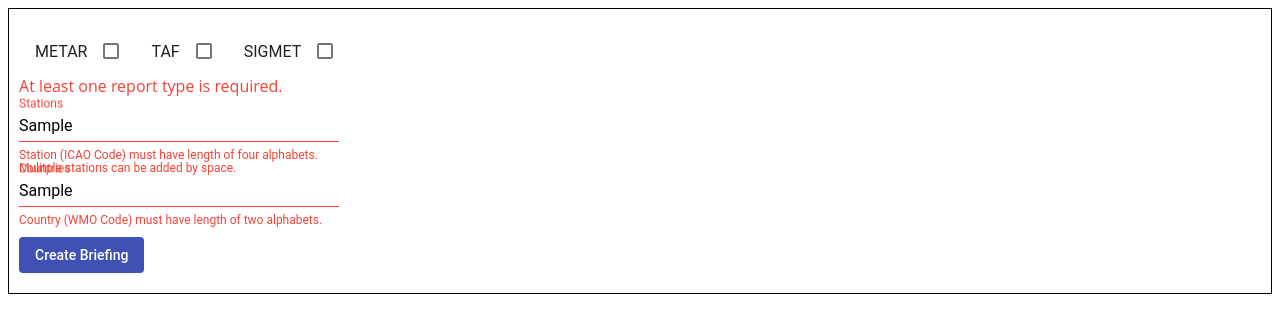
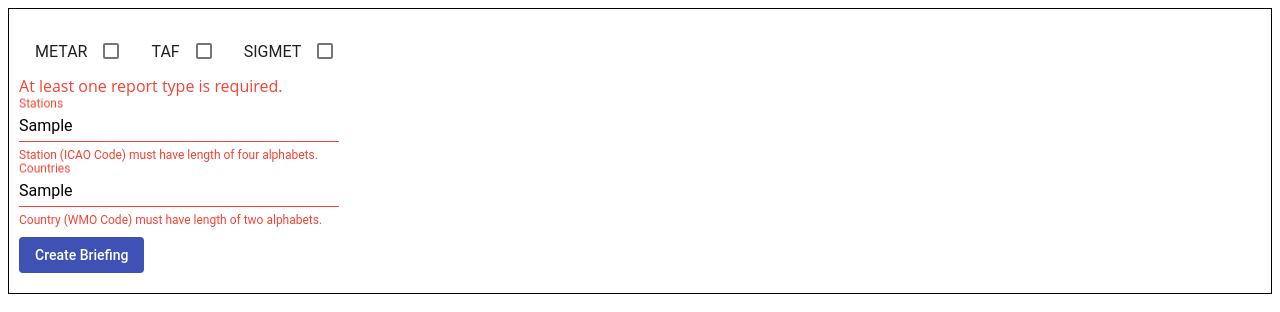
Before and after one commit to brano007/meteo, an Angular app: page / in a window 1280 px wide. Both pictures are taken after typing "Sample", "Sample" into the empty fields and a click on the button "Create Briefing". Shown: the top 312 px of the page. Built offline with nearby package versions, Linux system fonts and the light colour scheme.

Commit message:
feat: meteo - Fix errors

```diff
--- a/src/app/components/flight-briefing/flight-briefing.component.html
+++ b/src/app/components/flight-briefing/flight-briefing.component.html
@@ -15,7 +15,7 @@
           type="text"
           formControlName="stations">
         <mat-error *ngIf="hasError('stations', 'pattern')">
-          Station (ICAO Code) must have length of four alphabets. Mulitple stations can be added by space.
+          Station (ICAO Code) must have length of four alphabets.
         </mat-error>
       </mat-form-field>
     </div>
@@ -31,7 +31,7 @@
       </mat-form-field>
     </div>
     <mat-error *ngIf="countryStationChosen()">
-      At least one country or station is required. Mulitple countries or stations can be added by space.
+      At least one country or station is required. Multiple countries or stations can be added by space.
     </mat-error>
     <button
       mat-flat-button color="primary"
--- a/src/app/components/flight-briefing/flight-briefing.component.ts
+++ b/src/app/components/flight-briefing/flight-briefing.component.ts
@@ -102,6 +102,6 @@ export class FlightBriefingComponent {
       return false;
     }
 
-    return this.dataTable && this.dataTable.length === 0;
+    return this.dataTable.length === 0;
   }
 }
```
